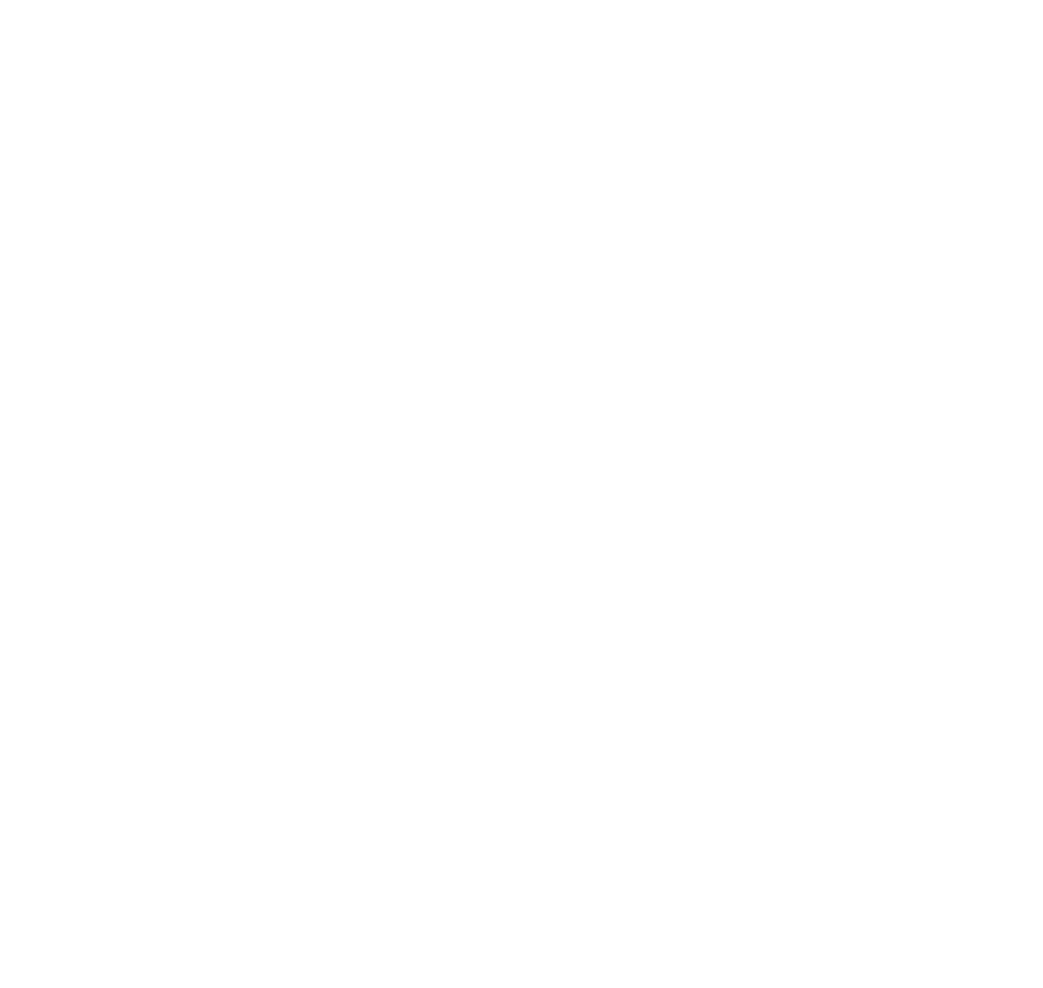
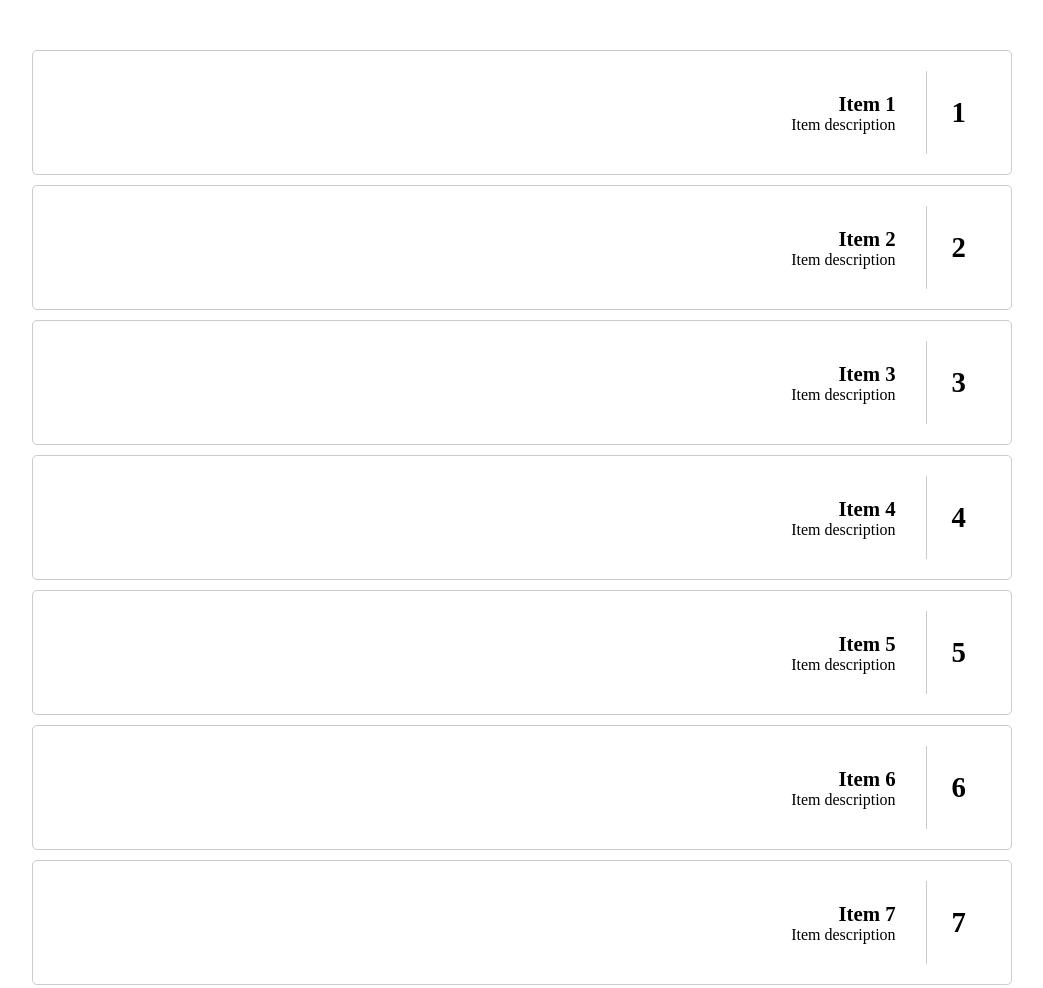
Before and after one commit to maryamghorbani/Drag-and-Drop, a plain HTML site: page index.html in a window 1280 px wide. Shown: the whole page, without its empty margins (118-1161 px from the left). Before the commit the page ends 800 px from the top, so only its background shows below. Drawn offline with Linux system fonts and the light colour scheme.

Commit message:
add dynamic list and element in html

```diff
--- a/draggable.js
+++ b/draggable.js
@@ -12,6 +12,6 @@ class draggable {
         if (! template) throw Error('Please add a template function');
         if (! typeof template == "function" ) throw Error('Please add a function as template');
 
-
+        list.forEach( item => element.innerHTML += template(item) )
     }
 }
--- a/index.html
+++ b/index.html
@@ -9,7 +9,7 @@
 
 </head>
 <body>
-    <div id="list"></div>
+    <div class="list" id="list"></div>
     <script src="./draggable.js"></script>
     <script src="./script.js"></script>
 </body>
```
